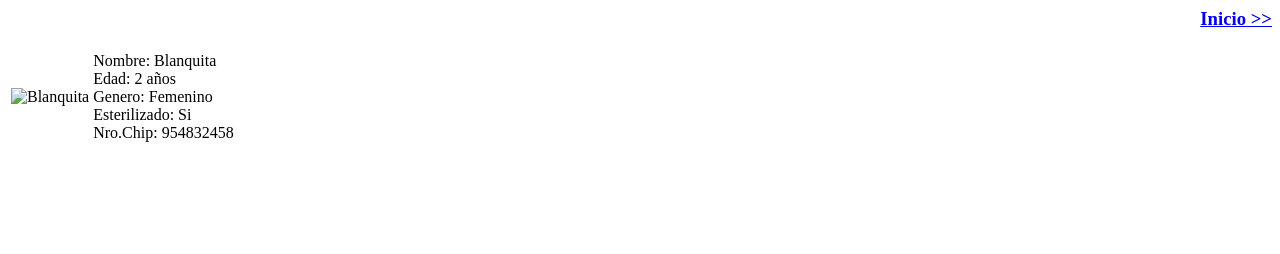
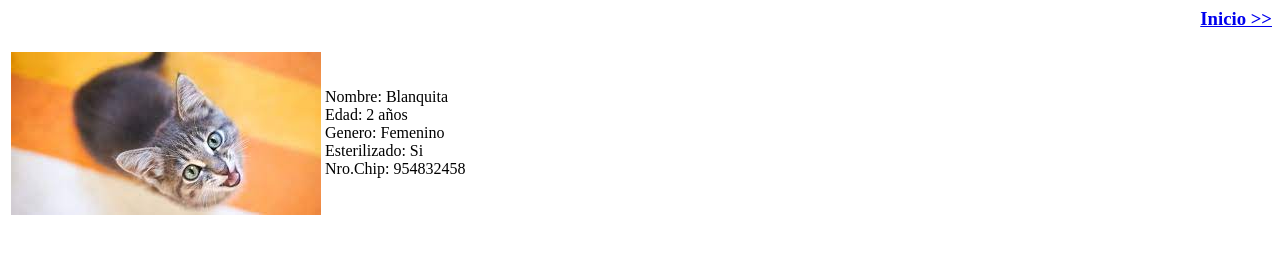
Before and after one commit to mart-godoy/ayuda-a-un-peludo, a plain HTML site: page ayuda-a-un-peludo/gatitos/blanquita.html in a window 1280 px wide. Drawn offline with Linux system fonts and the light colour scheme.

Commit message:
Update blanquita.html

```diff
--- a/ayuda-a-un-peludo/gatitos/blanquita.html
+++ b/ayuda-a-un-peludo/gatitos/blanquita.html
@@ -7,7 +7,7 @@
         <table>
             <tr>
                 <td>
-                    <img src="IMG/gato1.jpg" alt="Blanquita">
+                    <img src="../IMG/gato1.jpg" alt="Blanquita">
                 </td>
                 <td>
                     Nombre: Blanquita</br>
```
